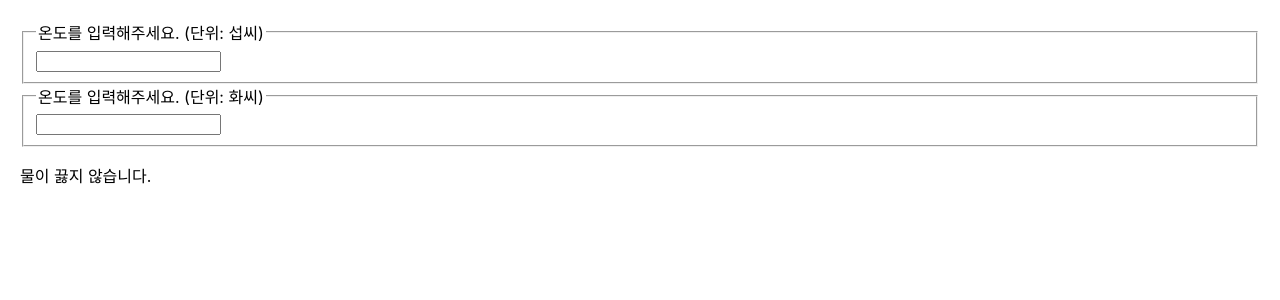
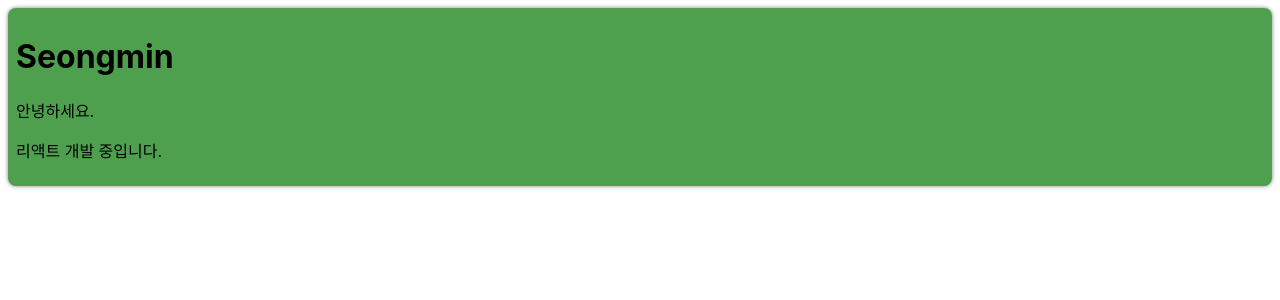
Before and after one commit to psmin77/first-met-react, a React (Create React App) app in the folder my-app/: page / in a window 1280 px wide. Shown: the top 300 px of the page. Built offline with nearby package versions, Linux system fonts and the light colour scheme.

Commit message:
chapter_13: Composition

```diff
--- /dev/null
+++ b/my-app/src/chapter_13/Card.jsx
@@ -0,0 +1,19 @@
+function Card(props) {
+  const { title, backgroundColor, children } = props;
+
+  return (
+    <div
+      style={{
+        margin: 8,
+        padding: 8,
+        borderRadius: 8,
+        boxShadow: "0px 0px 4px grey",
+        backgroundColor: backgroundColor || "white",
+      }}
+    >
+      {title && <h1>{title}</h1>}
+      {children}
+    </div>
+  );
+}
+export default Card;
--- /dev/null
+++ b/my-app/src/chapter_13/ProfileCard.jsx
@@ -0,0 +1,11 @@
+import Card from "./Card";
+
+function ProfileCard(props) {
+  return (
+    <Card title="Seongmin" backgroundColor="#4ea04e">
+      <p>안녕하세요.</p>
+      <p>리액트 개발 중입니다.</p>
+    </Card>
+  );
+}
+export default ProfileCard;
--- a/my-app/src/index.js
+++ b/my-app/src/index.js
@@ -10,12 +10,13 @@ import LandingPage from "./chapter_09/LandingPage";
 import AttendanceBooks from "./chapter_10/AttendanceBook";
 import SignUp from "./chapter_11/SignUp";
 import Calculator from "./chapter_12/Calculator";
+import ProfileCard from "./chapter_13/ProfileCard";
 
 const root = createRoot(document.getElementById("root"));
 
 root.render(
   <React.StrictMode>
-    <Calculator />
+    <ProfileCard />
   </React.StrictMode>
 );
 
```
